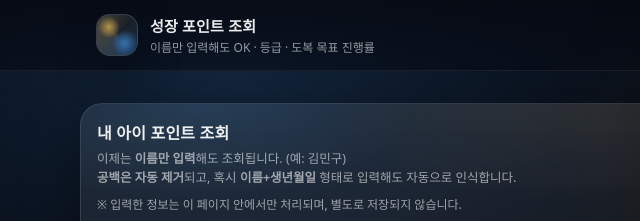
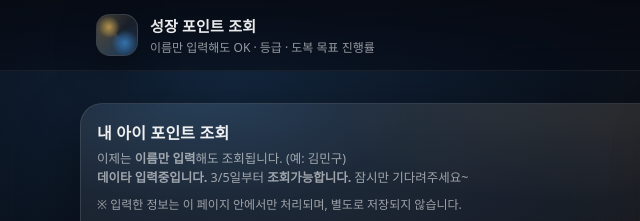
Before and after one commit to jeonseongkweon-cloud/kmt-landing, a plain HTML site: page growth/index.html in a window 1280 px wide. Shown: the top 221 px of the page, 0-640 px from the left. Drawn offline with Linux system fonts and the light colour scheme.

Commit message:
Update index.html

```diff
--- a/growth/index.html
+++ b/growth/index.html
@@ -453,7 +453,7 @@
             <h2 class="t">내 아이 포인트 조회</h2>
             <p class="d">
               이제는 <b>이름만 입력</b>해도 조회됩니다. (예: 김민구)<br/>
-              <b>공백은 자동 제거</b>되고, 혹시 <b>이름+생년월일</b> 형태로 입력해도 자동으로 인식합니다.
+              <b>데이타 입력중입니다. </b>3/5일부터 <b>조회가능합니다.</b> 잠시만 기다려주세요~
             </p>
             <div class="hint">※ 입력한 정보는 이 페이지 안에서만 처리되며, 별도로 저장되지 않습니다.</div>
           </div>
```
